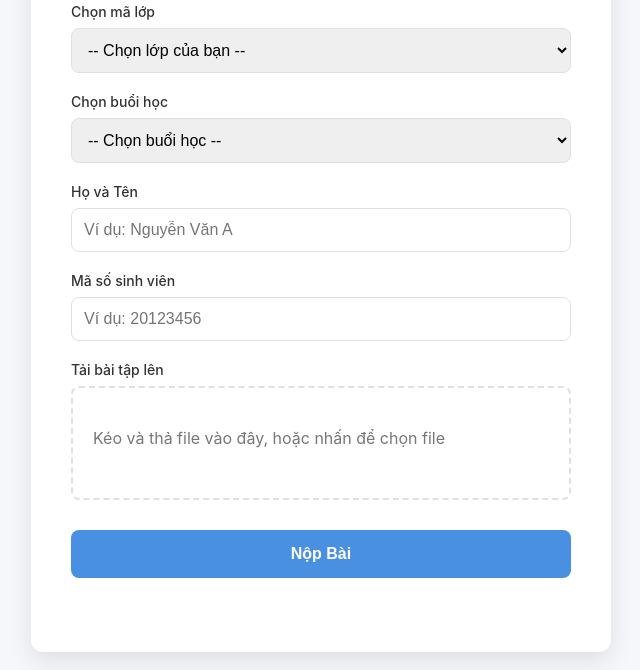
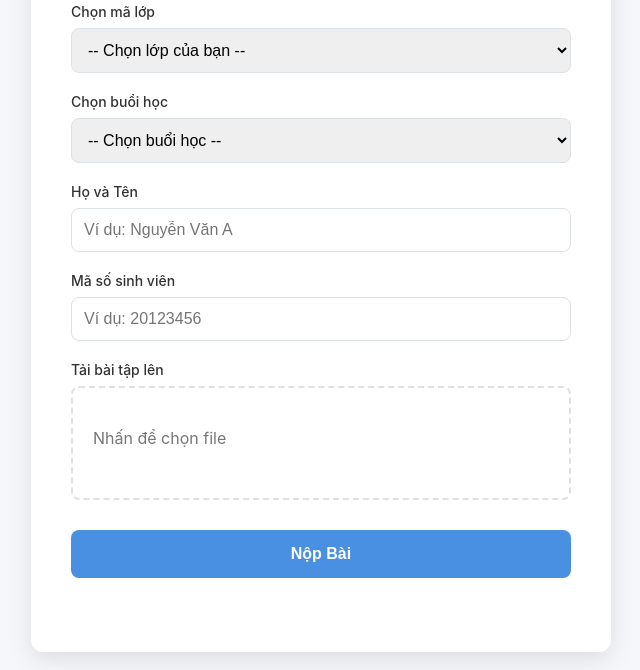
Before and after one commit to meoDzz/DoryUploadHomework, a plain HTML site: page index.html in a window 1280 px wide. Shown: the part 130-800 px from the top of the page, without its empty margins (319-959 px from the left). Drawn offline with Linux system fonts and the light colour scheme.

Commit message:
change text pick file

```diff
--- a/index.html
+++ b/index.html
@@ -173,7 +173,7 @@
                 <label>Tải bài tập lên</label>
                 <div id="drop-zone">
                     <input type="file" id="file-input" name="file" required>
-                    <span id="drop-zone-text">Kéo và thả file vào đây, hoặc nhấn để chọn file</span>
+                    <span id="drop-zone-text"> Nhấn để chọn file</span>
                     <div id="file-name"></div>
                 </div>
             </div>
```
